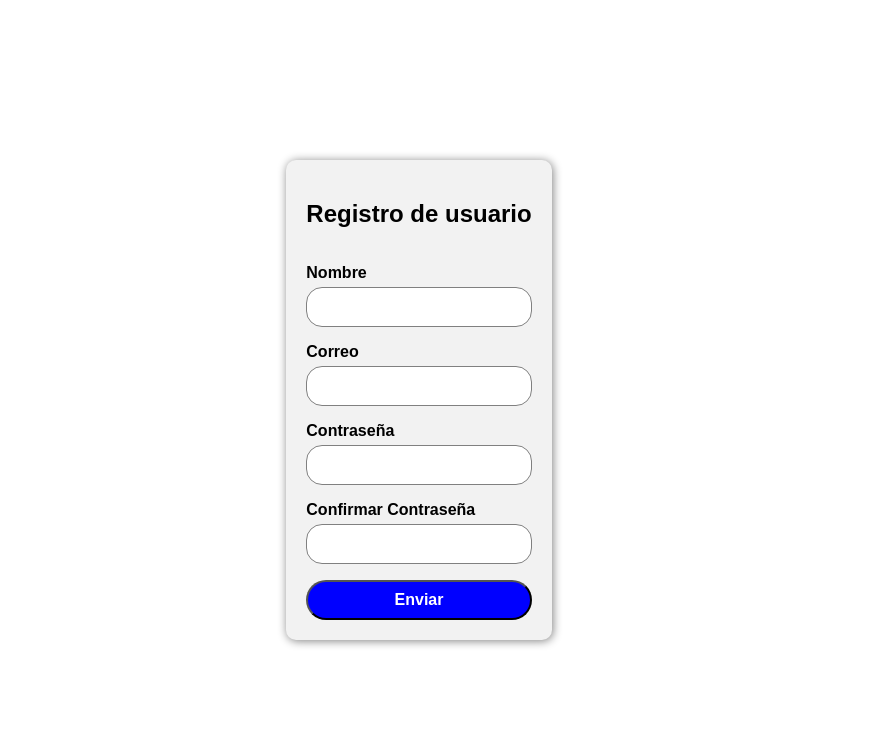
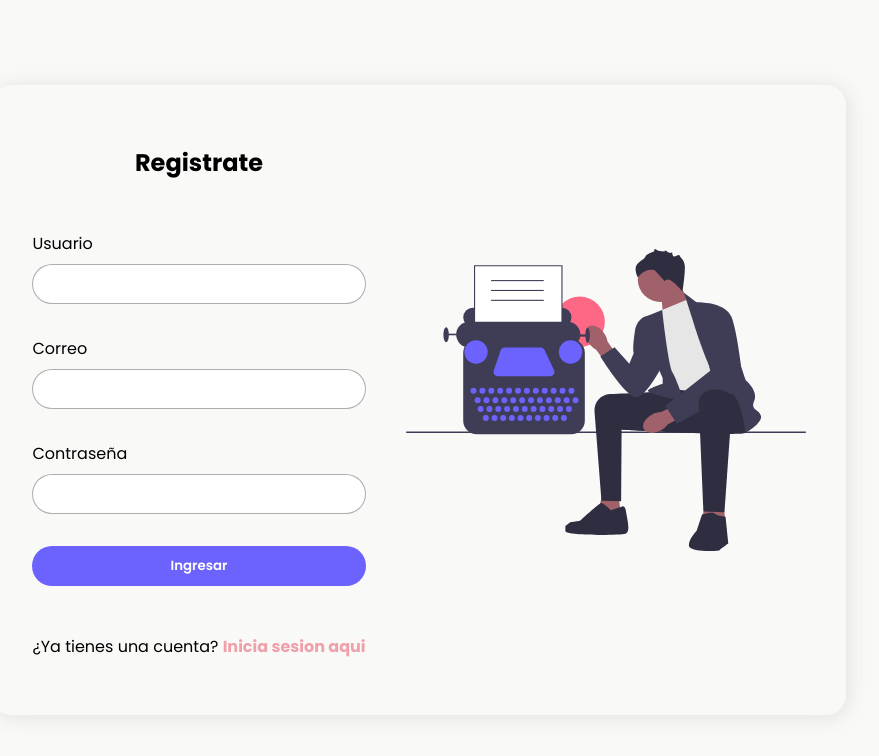
Before and after one commit to Ledtius/Bootcamp-TalentoTech, a plain HTML site: page Ejercicio_1/register.html in a window 1280 px wide. Shown: the whole page, without its empty margins (221-1100 px from the left). Drawn offline with Linux system fonts and the light colour scheme.

Commit message:
Finish the login, register and the home

```diff
--- /dev/null
+++ b/Ejercicio_1/css/general.css
@@ -0,0 +1,29 @@
+@import url("https://fonts.googleapis.com/css2?family=Poppins:wght@100;400;500;600;700&display=swap");
+
+*,
+::before,
+::after {
+  box-sizing: border-box;
+  font-family: "Poppins", sans-serif;
+}
+
+html {
+  font-size: 62.5%;
+  scroll-behavior: smooth;
+}
+
+body {
+  height: 100vh;
+  font-size: 1.6rem;
+  margin: 0;
+}
+
+@keyframes appear {
+  0% {
+    opacity: 0;
+  }
+
+  100% {
+    opacity: 1;
+  }
+}
--- /dev/null
+++ b/Ejercicio_1/css/home.css
@@ -0,0 +1,45 @@
+body {
+  background-color: #f9f9f8;
+  display: flex;
+  align-items: center;
+  justify-content: center;
+  flex-direction: column;
+}
+
+.principal {
+  display: flex;
+  align-items: center;
+  flex-direction: column;
+  background-color: #f9f9f8;
+  width: fit-content;
+  border-radius: 2rem;
+  padding: 3.2rem;
+  box-shadow: 1px 1px 24px #d3e0e4e8;
+
+  animation-name: appear;
+  animation-duration: .5s;
+}
+
+.principal__greating {
+  margin-top: 0;
+  color: #81d6e4;
+}
+
+.principal__confirmation {
+  margin-top: 0;
+}
+
+.principal__button {
+  font-weight: 500;
+  height: 4rem;
+  width: 100%;
+  border-radius: 3.2rem;
+  border: rgba(189, 186, 186, 0.815) solid 1px;
+  text-align: center;
+  transition: background-color 0.5s, color 0.5s;
+}
+
+.principal__button:hover {
+  background-color: #f0a0a8;
+  color: white;
+}
--- /dev/null
+++ b/Ejercicio_1/css/login.css
@@ -0,0 +1,98 @@
+body {
+  display: flex;
+  align-items: center;
+  justify-content: center;
+  /* height: 100vh; */
+  /* Omolon Gradient */
+  /* background: #091e3a, #2f80ed, #2d9ee0;
+  background: -webkit-linear-gradient(0deg, #091e3a, #2f80ed, #2d9ee0);
+  background: linear-gradient(0deg, #091e3a, #2f80ed, #2d9ee0); */
+  background-color: #f9f9f8;
+}
+
+.login {
+  display: flex;
+
+  align-items: center;
+  flex-flow: row nowrap;
+  gap: 5rem;
+  background-color: #f9f9f8;
+  box-shadow: 2px 2px 20px rgba(177, 175, 175, 0.322);
+  padding: 4rem;
+  border-radius: 2rem;
+  animation-name: appear;
+  animation-duration: .5s;
+
+}
+
+.login__form {
+  display: flex;
+  align-items: center;
+  flex-direction: column;
+  width: 100%;
+  gap: 3.2rem;
+}
+
+.login__title {
+  margin-top: 0;
+  /* color: #81d6e4; */
+}
+
+.login__group {
+  /* margin: 2rem; */
+  width: 100%;
+  display: flex;
+  align-items: flex-start;
+  flex-flow: column nowrap;
+  justify-content: flex-start;
+  gap: 0.8rem;
+}
+
+.login__input {
+  height: 4rem;
+  text-align: center;
+  width: 100%;
+  border-radius: 2rem;
+  border: 1px solid rgba(128, 128, 128, 0.644);
+}
+
+.login__input:focus {
+  outline: 1px solid grey;
+}
+
+.login__image {
+  width: 40rem;
+}
+
+.login__link {
+  width: 100%;
+  font-weight: 700;
+  text-decoration: none;
+  color: #f0a0a8;
+}
+
+.login__button {
+  font-weight: 600;
+  background-color: #6c63ff;
+  width: 100%;
+  height: 4rem;
+  border-radius: 2rem;
+  color: white;
+  border: none;
+  transition: color 0.5s, background-color 0.5s;
+}
+
+.login__button:hover {
+  color: #6c63ff;
+  background-color: #ddddd2;
+}
+
+@media (max-width: 768px) {
+  .login {
+    min-width: 30rem;
+    min-height: 6rem;
+  }
+  .login__image {
+    display: none;
+  }
+}
--- /dev/null
+++ b/Ejercicio_1/css/register.css
@@ -0,0 +1,94 @@
+body {
+  display: flex;
+  align-items: center;
+  justify-content: center;
+  background-color: #f9f9f8;
+}
+
+.register {
+  display: flex;
+  flex-direction: row;
+  align-items: center;
+  justify-content: center;
+  gap: 4rem;
+  background-color: #f9f9f8;
+  box-shadow: 2px 2px 20px rgba(177, 175, 175, 0.322);
+  padding: 4rem;
+  border-radius: 2rem;
+  animation-name: appear;
+  animation-duration: .5s;
+
+}
+
+.register__image {
+  width: 40rem;
+}
+
+.register__form {
+  display: flex;
+  align-items: center;
+  flex-direction: column;
+  width: 100%;
+  gap: 3.2rem;
+}
+
+.register__group {
+  display: flex;
+  width: 100%;
+  align-items: flex-start;
+  justify-content: center;
+  flex-direction: column;
+  gap: 0.8rem;
+}
+
+.register__input {
+  width: 100%;
+  height: 4rem;
+  text-align: center;
+  border-radius: 2rem;
+  border: 1px solid rgba(128, 128, 128, 0.644);
+}
+
+.register__link {
+  width: 100%;
+}
+
+.register__link {
+  width: 100%;
+  font-weight: 700;
+  text-decoration: none;
+  color: #f0a0a8;
+}
+
+.register__button {
+  width: 100%;
+  height: 4rem;
+  border-radius: 2rem;
+  border: 1px solid;
+}
+
+.register__button {
+  font-weight: 600;
+  background-color: #6c63ff;
+  width: 100%;
+  height: 4rem;
+  border-radius: 2rem;
+  color: white;
+  border: none;
+  transition: color 0.5s, background-color 0.5s;
+}
+
+.register__button:hover {
+  color: #6c63ff;
+  background-color: #ddddd2;
+}
+
+@media (max-width: 768px) {
+  .register {
+    min-width: 30rem;
+    min-height: 6rem;
+  }
+  .register__image {
+    display: none;
+  }
+}
--- a/Ejercicio_1/css/styles.css
+++ /dev/null
@@ -1,79 +0,0 @@
-*,
-::after,
-::before {
-  box-sizing: border-box;
-}
-
-html {
-  font-size: 62.5%;
-  scroll-behavior: smooth;
-  font-family: sans-serif;
-}
-
-body {
-  margin: 0;
-  height: 100vh;
-  /* width: 100%; */
-  display: flex;
-  align-content: center;
-
-  align-items: center;
-  justify-content: center;
-  flex-flow: column nowrap;
-}
-
-button {
-  width: 100%;
-  height: 4rem;
-  font-size: 1.6rem;
-  font-weight: 600;
-  color: white;
-  background-color: blue;
-  border-radius: 2rem;
-}
-
-button:active {
-}
-
-form {
-  /* width: 40rem; */
-  display: flex;
-  gap: 1.6rem;
-  background-color: grey;
-  align-items: center;
-  flex-flow: column nowrap;
-  font-size: 1.6rem;
-  width: fit-content;
-  padding: 2rem;
-  border-radius: 1rem;
-  box-shadow: 1px 1px 10px grey;
-}
-
-label {
-  align-self: flex-start;
-  font-weight: 600;
-}
-
-.body__elements {
-  width: 100%;
-  display: flex;
-  flex-flow: column nowrap;
-  gap: 0.5rem;
-}
-
-input {
-  border-radius: 1.6rem;
-  width: 100%;
-  height: 4rem;
-  text-align: center;
-  border: grey solid 1px;
-  font-size: 1.6rem;
-}
-
-input:focus {
-  outline: grey solid 1px;
-}
-
-.body__form-register {
-  background-color: #f2f2f2;
-}
--- a/Ejercicio_1/register.html
+++ b/Ejercicio_1/register.html
@@ -3,34 +3,42 @@
   <head>
     <meta charset="UTF-8" />
     <meta name="viewport" content="width=device-width, initial-scale=1.0" />
-    <link rel="stylesheet" href="css/styles.css" />
+    <link rel="stylesheet" href="css/register.css" />
+    <link rel="stylesheet" href="css/general.css" />
+    <link rel="icon" type="image/icon-x" href="image/register-fav.svg" />
 
     <title>Registro</title>
   </head>
   <body>
-    <form class="body__form-register" action="">
-      <h2 class="body__title">Registro de usuario</h2>
-      <section class="body__elements">
-        <label class="body__label" for="nombre">Nombre</label>
-        <input class="body__input" type="text" name="nombre" />
-      </section>
-      <section class="body__elements">
-        <label class="body__label" for="correo">Correo</label>
-        <input class="body__input" type="email" name="correo" />
-      </section>
-      <section class="body__elements">
-        <label for="contraseña">Contraseña</label>
-        <input class="body__input" type="password" name="contraseña" />
-      </section>
-      <section class="body__elements">
-        <label for="confirmar_contraseña">Confirmar Contraseña</label>
-        <input
-          class="body__input"
-          type="password"
-          name="confirmar_contraseña"
-        />
-      </section>
-      <button type="submit">Enviar</button>
-    </form>
+    <section class="register">
+      <form action="" class="register__form">
+        <h1 class="register__title">Registrate</h1>
+        <section class="register__group">
+          <label class="register__label" for="usuario">Usuario</label>
+          <input type="text" class="register__input" name="usuario" />
+        </section>
+        <section class="register__group">
+          <label class="register__label" for="corre">Correo</label>
+          <input type="email" class="register__input" name="correo" />
+        </section>
+        <section class="register__group">
+          <label class="register__label" for="contraseña">Contraseña</label>
+          <input type="password" class="register__input" name="contraseña" />
+        </section>
+        <a href="login.html" class="register__link">
+          <button class="register__button" type="button">Ingresar</button>
+        </a>
+
+        <p class="register__text">
+          ¿Ya tienes una cuenta?
+          <a href="login.html" class="register__link">Inicia sesion aqui</a>
+        </p>
+      </form>
+      <img
+        class="register__image"
+        src="image/register-image.svg"
+        alt="imagen_registro"
+      />
+    </section>
   </body>
 </html>
```
Also changed, not shown: Ejercicio_1/home.html (+12 -1 lines), Ejercicio_1/login.html (+32 -11 lines), Ejercicio_1/image/home.svg (added), Ejercicio_1/image/login-fav.svg (added), Ejercicio_1/image/login-image.svg (added), Ejercicio_1/image/register-fav.svg (added), Ejercicio_1/image/register-image.svg (added).
